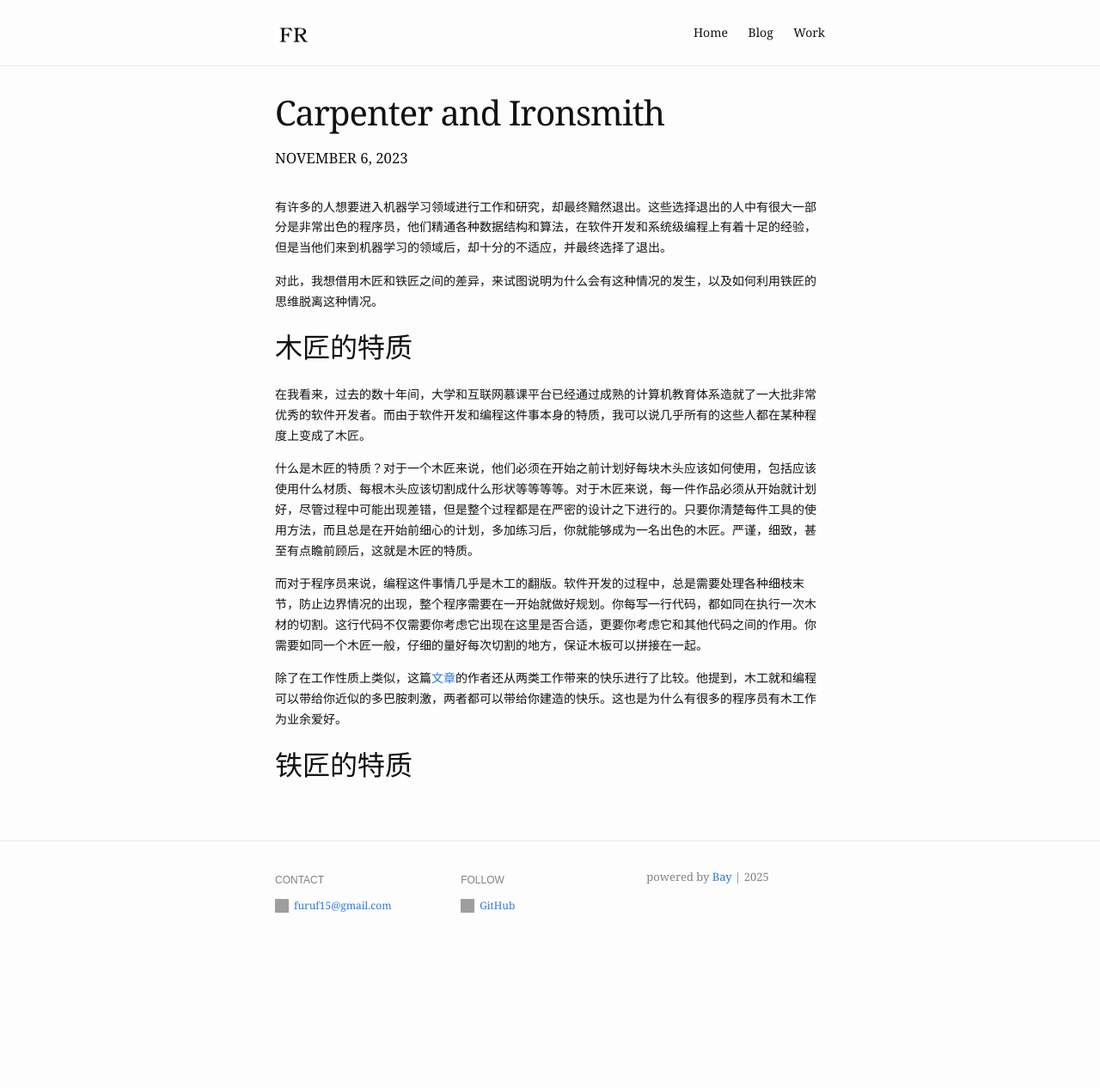
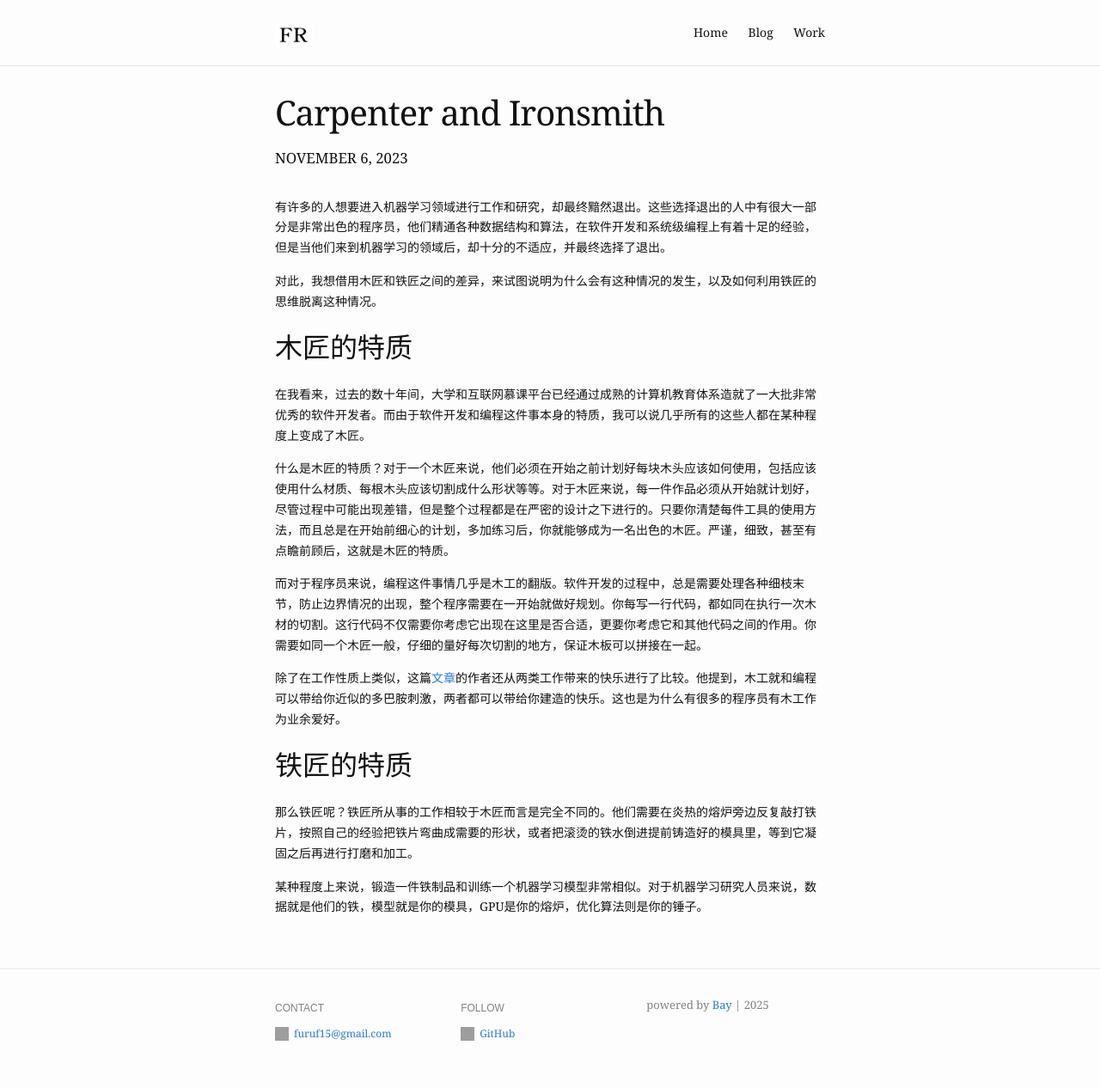
Before and after one commit to FuRuF-11/FuRuF-11.github.io, a Jekyll site: the page built from _posts/2025-01-01-carpenter-and-ironsmith.md, in a window 1280 px wide. Shown: the whole page at 86% size. Built offline with Jekyll 4.4.1, drawn with Linux system fonts in a browser that asks for light colours; a script that is not in the unit is left out; before the commit the page ends 1117 px from its top, so only the background shows below that.

Commit message:
modified:   _posts/2025-01-01-carpenter-and-ironsmith.md

```diff
--- a/_posts/2025-01-01-carpenter-and-ironsmith.md
+++ b/_posts/2025-01-01-carpenter-and-ironsmith.md
@@ -13,10 +13,14 @@ blurb: "木匠与铁匠"
 
 在我看来，过去的数十年间，大学和互联网慕课平台已经通过成熟的计算机教育体系造就了一大批非常优秀的软件开发者。而由于软件开发和编程这件事本身的特质，我可以说几乎所有的这些人都在某种程度上变成了木匠。
 
-什么是木匠的特质？对于一个木匠来说，他们必须在开始之前计划好每块木头应该如何使用，包括应该使用什么材质、每根木头应该切割成什么形状等等等等。对于木匠来说，每一件作品必须从开始就计划好，尽管过程中可能出现差错，但是整个过程都是在严密的设计之下进行的。只要你清楚每件工具的使用方法，而且总是在开始前细心的计划，多加练习后，你就能够成为一名出色的木匠。严谨，细致，甚至有点瞻前顾后，这就是木匠的特质。
+什么是木匠的特质？对于一个木匠来说，他们必须在开始之前计划好每块木头应该如何使用，包括应该使用什么材质、每根木头应该切割成什么形状等等。对于木匠来说，每一件作品必须从开始就计划好，尽管过程中可能出现差错，但是整个过程都是在严密的设计之下进行的。只要你清楚每件工具的使用方法，而且总是在开始前细心的计划，多加练习后，你就能够成为一名出色的木匠。严谨，细致，甚至有点瞻前顾后，这就是木匠的特质。
 
 而对于程序员来说，编程这件事情几乎是木工的翻版。软件开发的过程中，总是需要处理各种细枝末节，防止边界情况的出现，整个程序需要在一开始就做好规划。你每写一行代码，都如同在执行一次木材的切割。这行代码不仅需要你考虑它出现在这里是否合适，更要你考虑它和其他代码之间的作用。你需要如同一个木匠一般，仔细的量好每次切割的地方，保证木板可以拼接在一起。
 
 除了在工作性质上类似，这篇[文章](https://www.zainrizvi.io/blog/why-software-engineers-like-woodworking/)的作者还从两类工作带来的快乐进行了比较。他提到，木工就和编程可以带给你近似的多巴胺刺激，两者都可以带给你建造的快乐。这也是为什么有很多的程序员有木工作为业余爱好。
 
 ## 铁匠的特质
+
+那么铁匠呢？铁匠所从事的工作相较于木匠而言是完全不同的。他们需要在炎热的熔炉旁边反复敲打铁片，按照自己的经验把铁片弯曲成需要的形状，或者把滚烫的铁水倒进提前铸造好的模具里，等到它凝固之后再进行打磨和加工。
+
+某种程度上来说，锻造一件铁制品和训练一个机器学习模型非常相似。对于机器学习研究人员来说，数据就是他们的铁，模型就是你的模具，GPU是你的熔炉，优化算法则是你的锤子。
```
